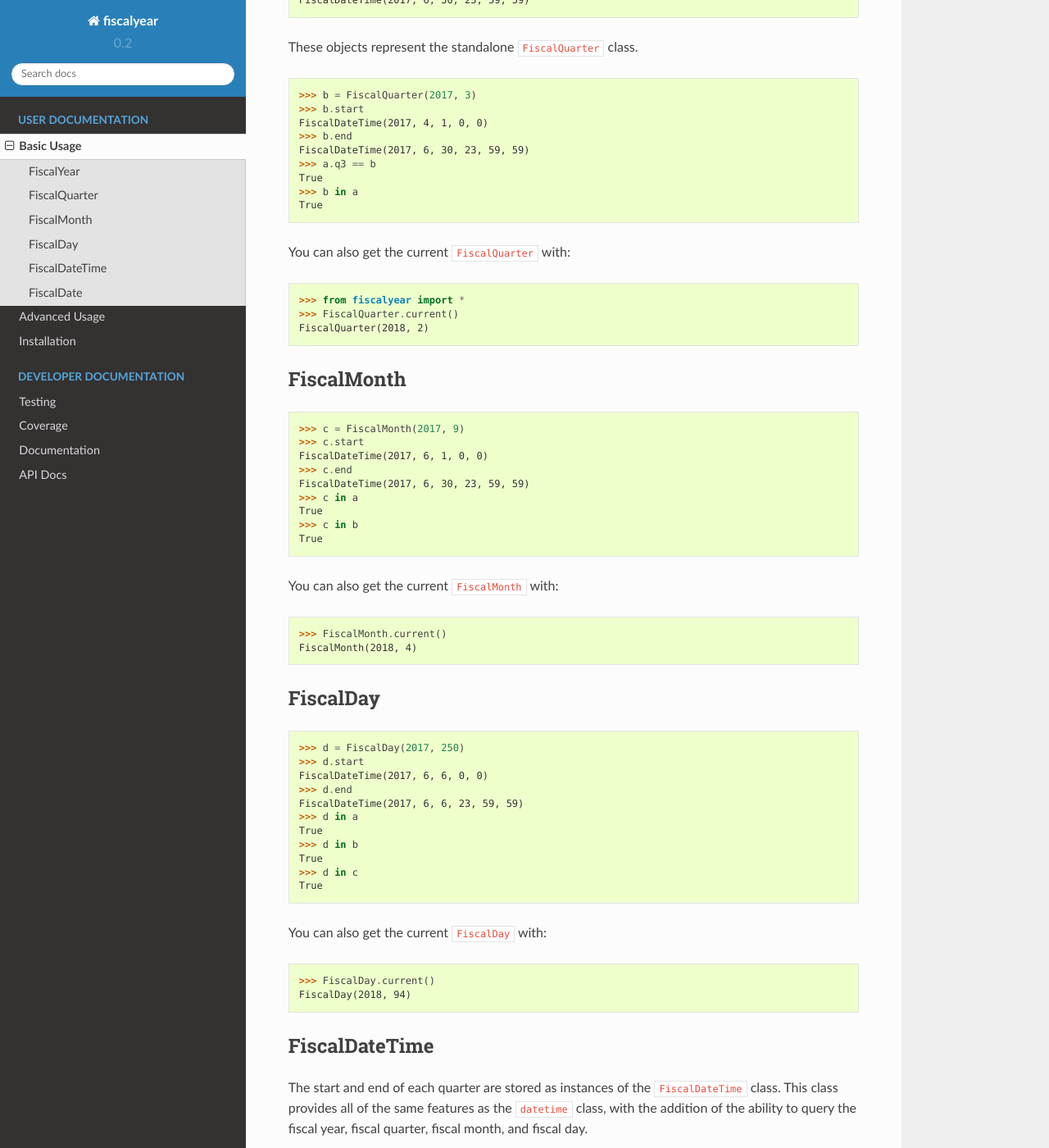
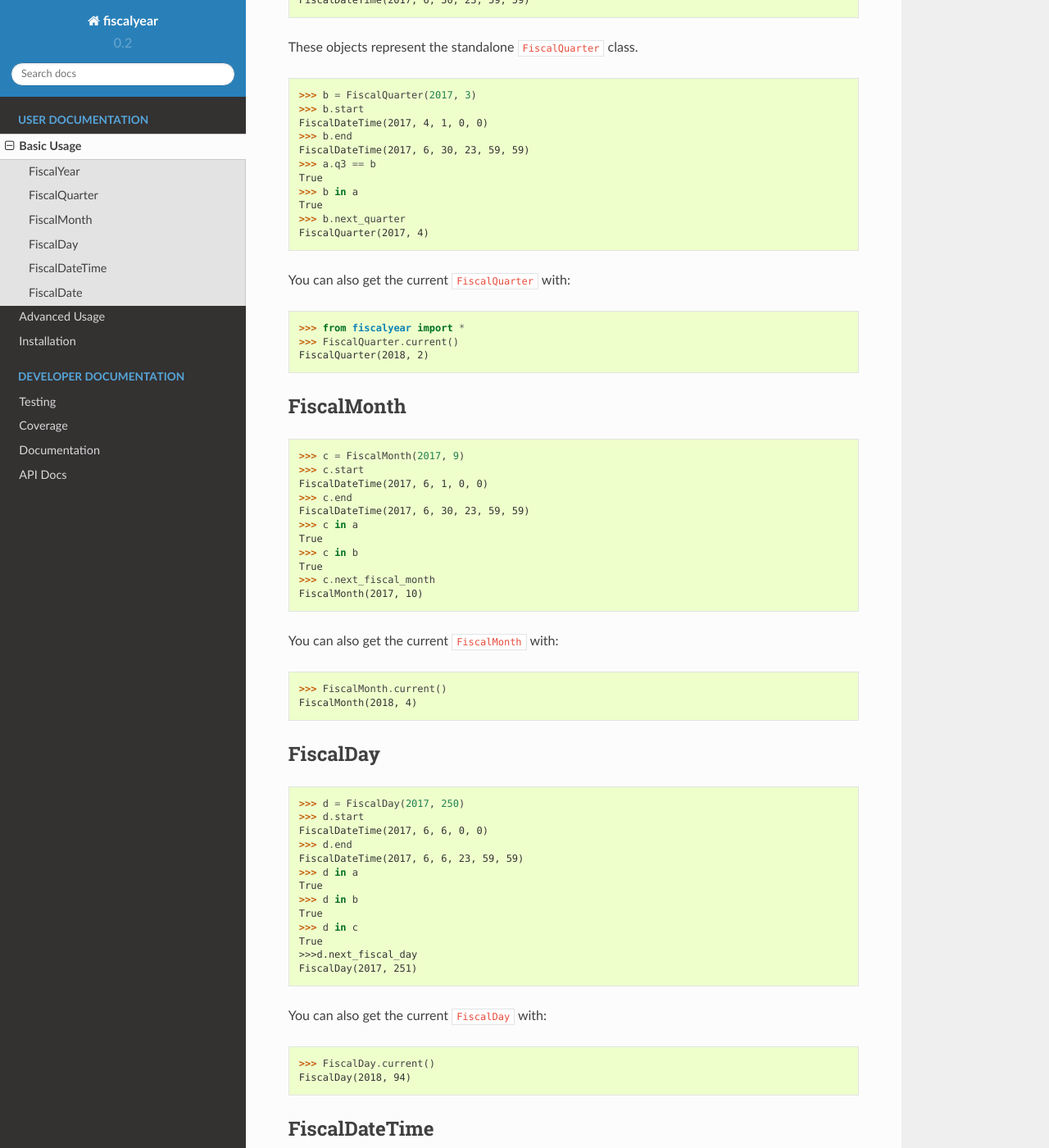
Before and after one commit to adamjstewart/fiscalyear, a Sphinx documentation site: the page built from docs/basic_usage.rst, in a window 1280 px wide and 1400 px high, scrolled down 831 px. Shown: the whole window at 82% size. Built offline with Sphinx 7.4.7 and the Read the Docs theme 2.0.0, drawn with Linux system fonts in a browser that asks for light colours.

Commit message:
added next_*

```diff
--- a/README.rst
+++ b/README.rst
@@ -79,6 +79,8 @@ These objects represent the standalone ``FiscalQuarter`` class.
    True
    >>> b in a
    True
+   >>> b.next_quarter
+   FiscalQuarter(2017, 4)
 
 You can also get the current ``FiscalQuarter`` with:
 
@@ -102,6 +104,8 @@ FiscalMonth
    True
    >>> c in b
    True
+   >>> c.next_fiscal_month
+   FiscalMonth(2017, 10)
 
 You can also get the current ``FiscalMonth`` with:
 
@@ -127,6 +131,8 @@ FiscalDay
    True
    >>> d in c
    True
+   >>>d.next_fiscal_day
+   FiscalDay(2017, 251)
 
 You can also get the current ``FiscalDay`` with:
 
--- a/docs/basic_usage.rst
+++ b/docs/basic_usage.rst
@@ -54,6 +54,8 @@ These objects represent the standalone ``FiscalQuarter`` class.
    True
    >>> b in a
    True
+   >>> b.next_quarter
+   FiscalQuarter(2017, 4)
 
 You can also get the current ``FiscalQuarter`` with:
 
@@ -78,6 +80,8 @@ FiscalMonth
    True
    >>> c in b
    True
+   >>> c.next_fiscal_month
+   FiscalMonth(2017, 10)
 
 You can also get the current ``FiscalMonth`` with:
 
@@ -103,6 +107,8 @@ FiscalDay
    True
    >>> d in c
    True
+   >>>d.next_fiscal_day
+   FiscalDay(2017, 251)
 
 You can also get the current ``FiscalDay`` with:
 
```
